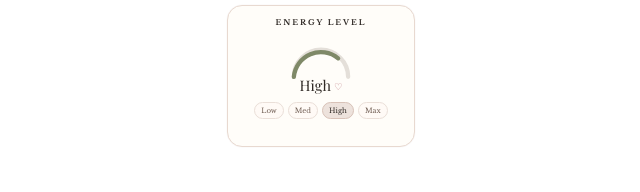
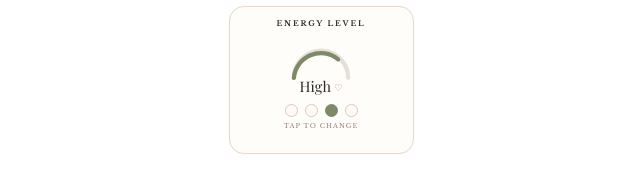
Before and after one commit to HN2000002/notion-energy-widget, a plain HTML site: page index.html in a window 1280 px wide. Shown: the full height of the page, 319-959 px from the left. Drawn offline with nearby package versions, Linux system fonts and the light colour scheme.

Commit message:
Update index.html

```diff
--- a/index.html
+++ b/index.html
@@ -12,7 +12,7 @@
       margin: 0;
       padding: 0;
       width: 100%;
-      height: 152px;
+      height: 160px;
       overflow: hidden;
       background: transparent;
     }
@@ -24,8 +24,8 @@
     }
 
     .card {
-      width: 188px;
-      height: 142px;
+      width: 185px;
+      height: 148px;
       background: #fffdf9;
       border: 1px solid #e8d9d0;
       border-radius: 15px;
@@ -37,8 +37,8 @@
 
     .title {
       font-family: "Libre Baskerville", Georgia, serif;
-      font-size: 7.6px;
-      letter-spacing: 1.9px;
+      font-size: 7.5px;
+      letter-spacing: 1.8px;
       font-weight: 700;
       color: #2f2925;
       text-transform: uppercase;
@@ -85,33 +85,39 @@
       top: -1px;
     }
 
-    .buttons {
-      margin-top: 9px;
+    .controls {
+      margin-top: 10px;
       display: flex;
       justify-content: center;
-      gap: 4px;
+      gap: 7px;
     }
 
-    button {
-      border: 1px solid #eadfd8;
+    .dot {
+      width: 13px;
+      height: 13px;
+      border-radius: 999px;
+      border: 1px solid #d8c9c0;
       background: #fffaf6;
-      color: #6f5c52;
-      font-family: "Libre Baskerville", Georgia, serif;
-      font-size: 7px;
-      border-radius: 999px;
-      padding: 3px 6px;
       cursor: pointer;
-      transition: all 0.2s ease;
+      padding: 0;
     }
 
-    button:hover {
-      background: #f6eee9;
+    .dot.active {
+      background: #7f8968;
+      border-color: #7f8968;
     }
 
-    button.active {
-      background: #ede2dc;
-      color: #2f2925;
-      border-color: #d8c2b8;
+    .dot:hover {
+      background: #d8c9c0;
+    }
+
+    .hint {
+      margin-top: 5px;
+      font-family: "Libre Baskerville", Georgia, serif;
+      font-size: 6.5px;
+      letter-spacing: 1px;
+      color: #9a8177;
+      text-transform: uppercase;
     }
   </style>
 </head>
@@ -136,12 +142,14 @@
       <span id="label">High</span><span class="heart">♡</span>
     </div>
 
-    <div class="buttons">
-      <button onclick="setLevel('low')" id="btn-low">Low</button>
-      <button onclick="setLevel('medium')" id="btn-medium">Med</button>
-      <button onclick="setLevel('high')" id="btn-high">High</button>
-      <button onclick="setLevel('veryhigh')" id="btn-veryhigh">Max</button>
+    <div class="controls">
+      <button class="dot" id="btn-low" onclick="setLevel('low')" title="Low"></button>
+      <button class="dot" id="btn-medium" onclick="setLevel('medium')" title="Medium"></button>
+      <button class="dot" id="btn-high" onclick="setLevel('high')" title="High"></button>
+      <button class="dot" id="btn-veryhigh" onclick="setLevel('veryhigh')" title="Very High"></button>
     </div>
+
+    <div class="hint">tap to change</div>
   </div>
 
   <script>
```
